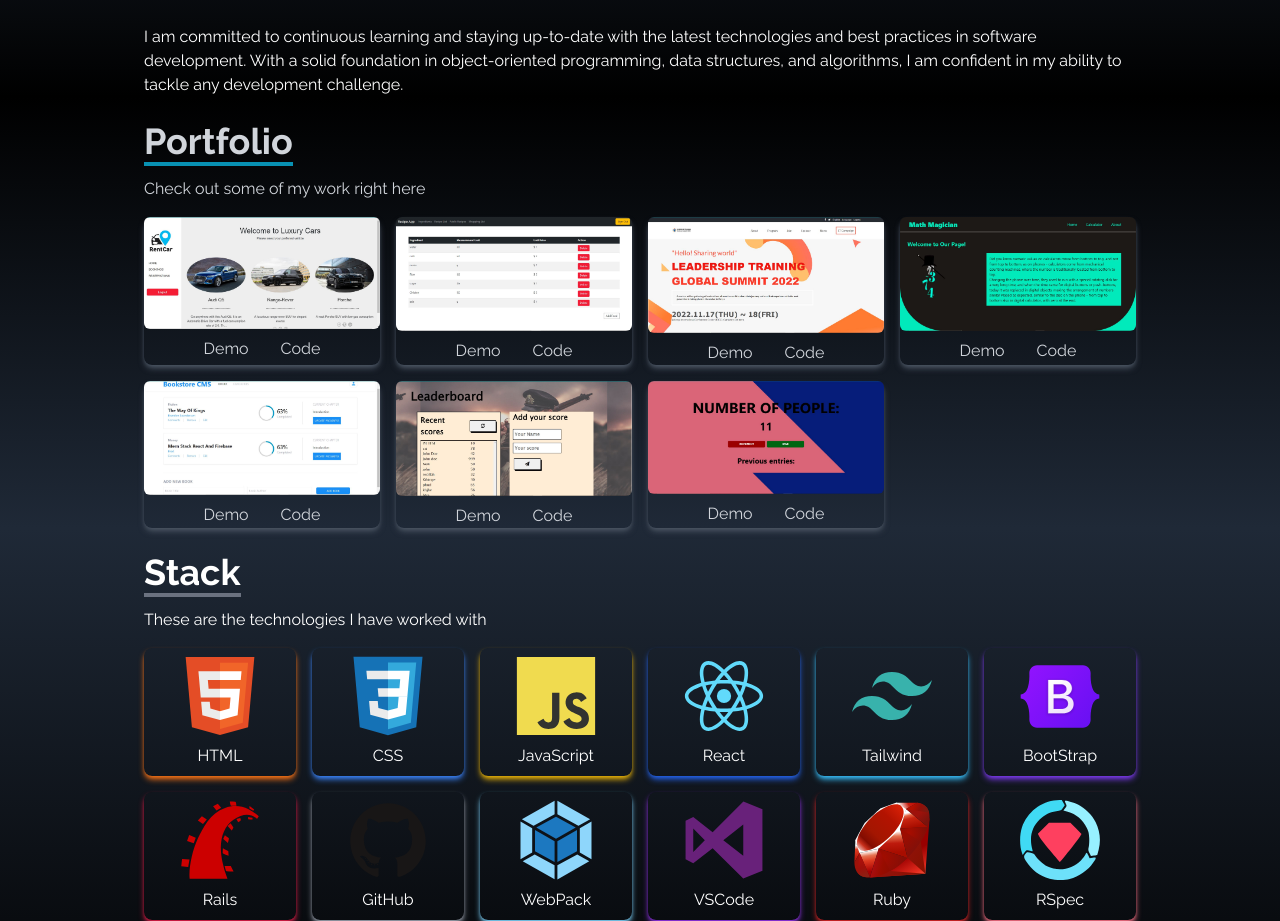
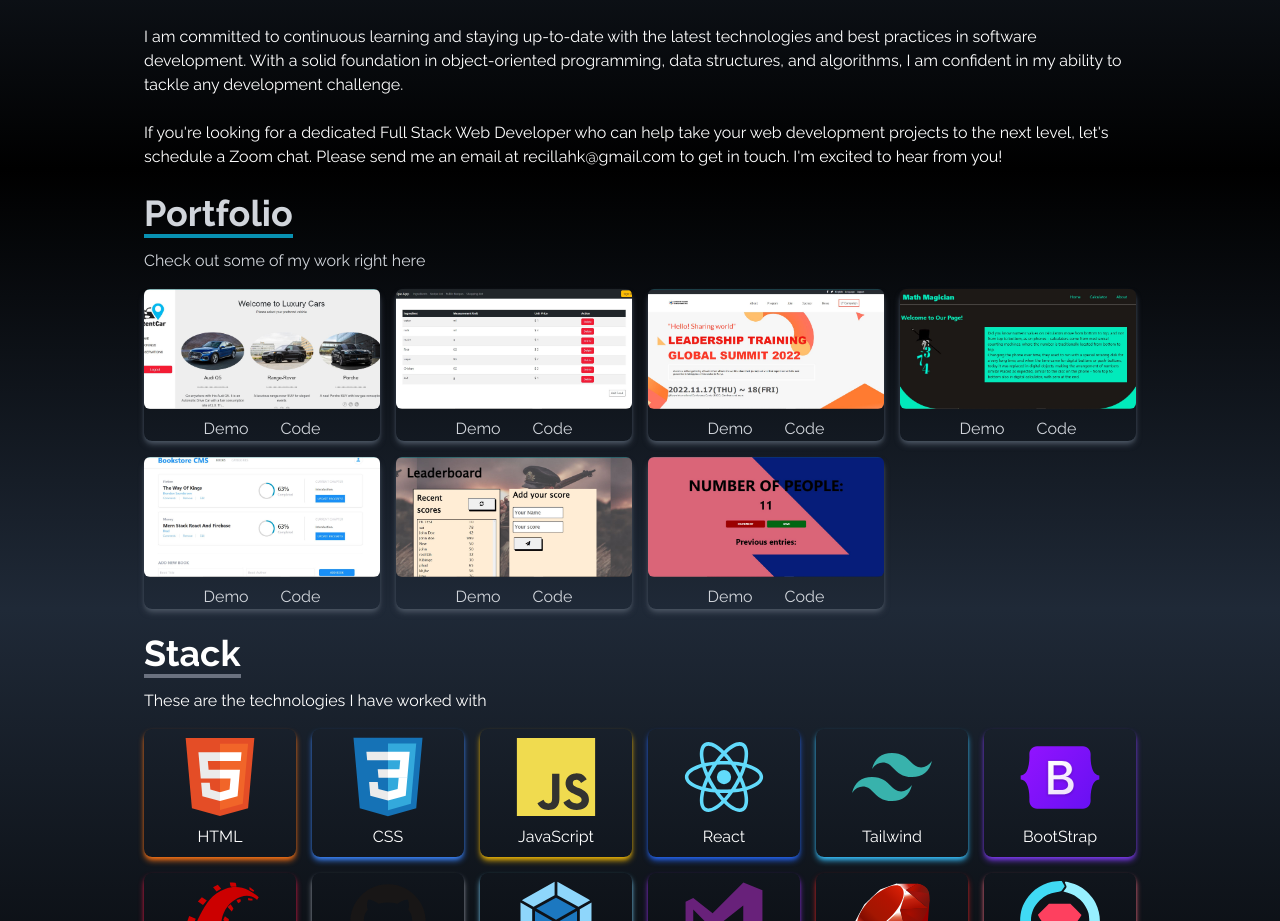
Before and after one commit to Recillah-Khamala/Portfolio, a React (Create React App) app: page / in a window 1280 px wide. Shown: the part 880-1801 px from the top of the page. Built offline with nearby package versions, Linux system fonts and the light colour scheme.

Commit message:
Add demo links

```diff
--- a/src/components/About.jsx
+++ b/src/components/About.jsx
@@ -40,6 +40,15 @@
         programming, data structures, and algorithms, I am confident
         in my ability to tackle any development challenge.
       </p>
+
+      <br />
+
+      <p>
+        If you&apos;re looking for a dedicated Full Stack Web Developer who
+        can help take your web development projects to the next level,
+        let&apos;s schedule a Zoom chat. Please send me an email at
+        recillahk@gmail.com to get in touch. I&apos;m excited to hear from you!
+      </p>
     </div>
   </div>
 );
--- a/src/components/Home.jsx
+++ b/src/components/Home.jsx
@@ -29,11 +29,14 @@
           <Link
             to="portfolio"
             smooth
-            duration={500}
+            offset={-80}
+            duration={200}
             className="group text-white w-fit px-6 py-3 my-2 flex items-center rounded-md bg-gradient-to-r from-cyan-500 to-blue-500 cursor-pointer"
           >
             Portfolio
-            <span className="group-hover:rotate-90 duration-300">
+            <span
+              className="group-hover:rotate-90 duration-300"
+            >
               <MdOutlineKeyboardArrowRight size={25} className="ml-1" />
             </span>
           </Link>
--- a/src/components/Portfolio.jsx
+++ b/src/components/Portfolio.jsx
@@ -20,11 +20,14 @@
         <div className="grid sm:grid-cols-2 md:grid-cols-4 gap-4 px-12 sm:px-0">
           {portfolios.map((portfolios) => (
             <div key={portfolios.id} className="shadow-md shadow-gray-600 rounded-lg content-div">
-              <img
-                src={portfolios.src}
-                alt={portfolios.name}
-                className="rounded-md duration-200 hover:scale-105"
-              />
+              <div
+                className="w-full bg-cover bg-center rounded-md duration-200 hover:scale-105"
+                style={{ backgroundImage: `url(${portfolios.src})` }}
+              >
+                <div className="bg-black bg-opacity-70 h-full w-full rounded-md flex items-center justify-center text-white opacity-0 transition-opacity duration-200 hover:opacity-100">
+                  {portfolios.desc}
+                </div>
+              </div>
               <div className="w-full flex items-center justify-center gap-8 pt-2">
                 <a
                   href={portfolios.live}
--- a/src/data/data.js
+++ b/src/data/data.js
@@ -12,49 +12,56 @@
     name: 'Car Rental',
     src: Carrental,
     github: 'https://github.com/Recillah-Khamala/booking-app-front-end',
-    live: '',
+    live: 'https://www.loom.com/share/0c782d2b59544957be9f699c862f55af',
+    desc: 'Booking-app is an luxury car rental application which allows users to to book/rent vehicles for the stipulated amount of time.',
   },
   {
     id: 2,
     name: 'Cook Partner',
     src: Cookpartner,
     github: 'https://github.com/Recillah-Khamala/Cook-Partner',
-    live: '',
+    live: 'https://www.loom.com/share/5420ac09e95f4c2cab77cb151d54126b',
+    desc: 'Cook Partner is a Recipe app allows you to create recipes and ingredients, generate a shopping list and make your recipes public.',
   },
   {
     id: 3,
     name: 'Leadership Training',
     src: Leadership,
     github: 'https://github.com/Recillah-Khamala/Capstone1-project',
-    live: '',
+    live: 'https://www.loom.com/share/32f38697ae0a4ea4952364b887ed222a',
+    desc: 'Leadership training is a demonstreation for what could be a leadership training. I have used HTML, CSS and JavaScript to build this website.',
   },
   {
     id: 4,
     name: 'Math-Magicians',
     src: mathmagicians,
     github: 'https://github.com/Recillah-Khamala/Math-magicians',
-    live: '',
+    live: 'https://www.loom.com/share/c81833e89e7646bea463869550f176db',
+    desc: 'Math-magicians is an application which allows users to make accurate computations. It is a calculator app',
   },
   {
     id: 5,
     name: 'Book Store',
     src: bookstore,
     github: 'https://github.com/Recillah-Khamala/BookStore',
-    live: '',
+    live: 'https://www.loom.com/share/16198ea3923c495097315ffda75ff4a6',
+    desc: 'Book Store is an application which allows users to keep track of their reading by adding and removing books from their library.',
   },
   {
     id: 6,
     name: 'LeaderBoard',
     src: Leaderboard,
     github: 'https://github.com/Recillah-Khamala/Leaderboard-Project',
-    live: '',
+    live: 'https://www.loom.com/share/7b5d827f81884205b5be5733b4e03b76',
+    desc: 'LeaderBoard is a scoreboard application which allows multiple to store and keep track of their scores when playing any game.',
   },
   {
     id: 7,
     name: 'Count Tool',
     src: counttool,
     github: 'https://github.com/Recillah-Khamala/People-Counter',
-    live: '',
+    live: 'https://www.loom.com/share/43a86cad3b5f45b29db710ebfe7348c0',
+    desc: 'count tool is a simple application that can be used in numerous contexts to keep coint of people, animals, vehicles, inventory items...',
   },
 ];
 
```
Also changed, not shown: .stylelintrc.json, 1 other file (tests, documents, lock files or other folders).
